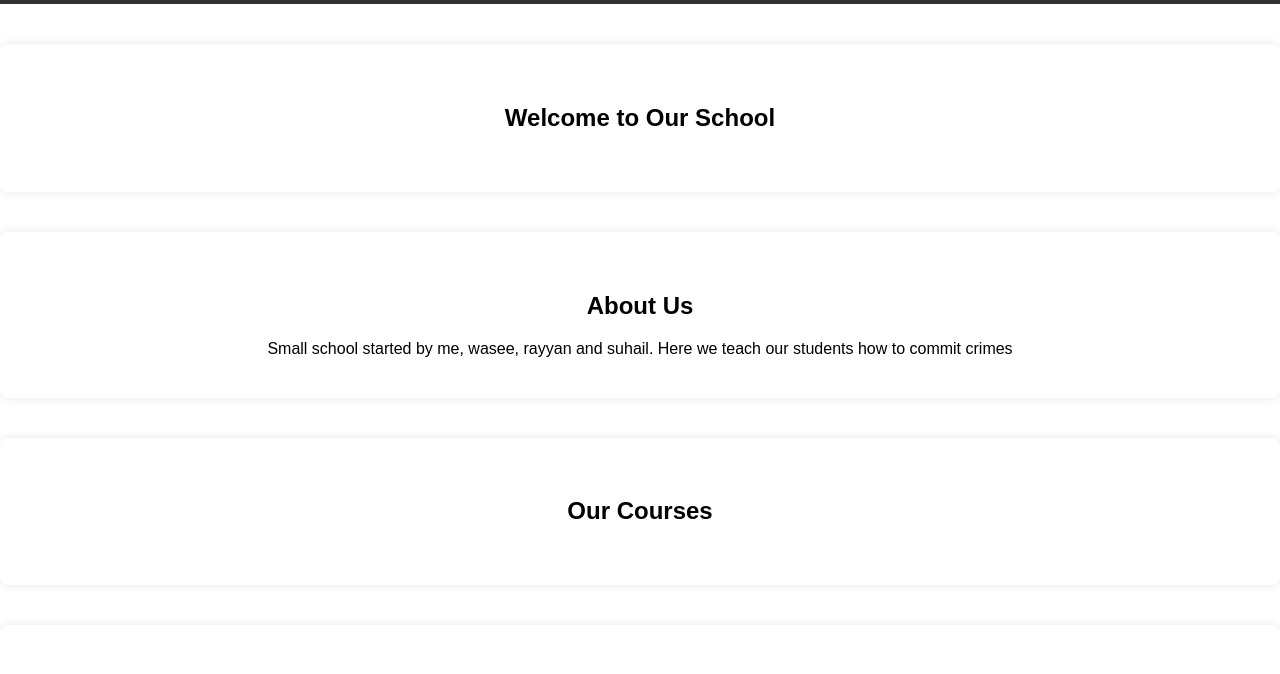
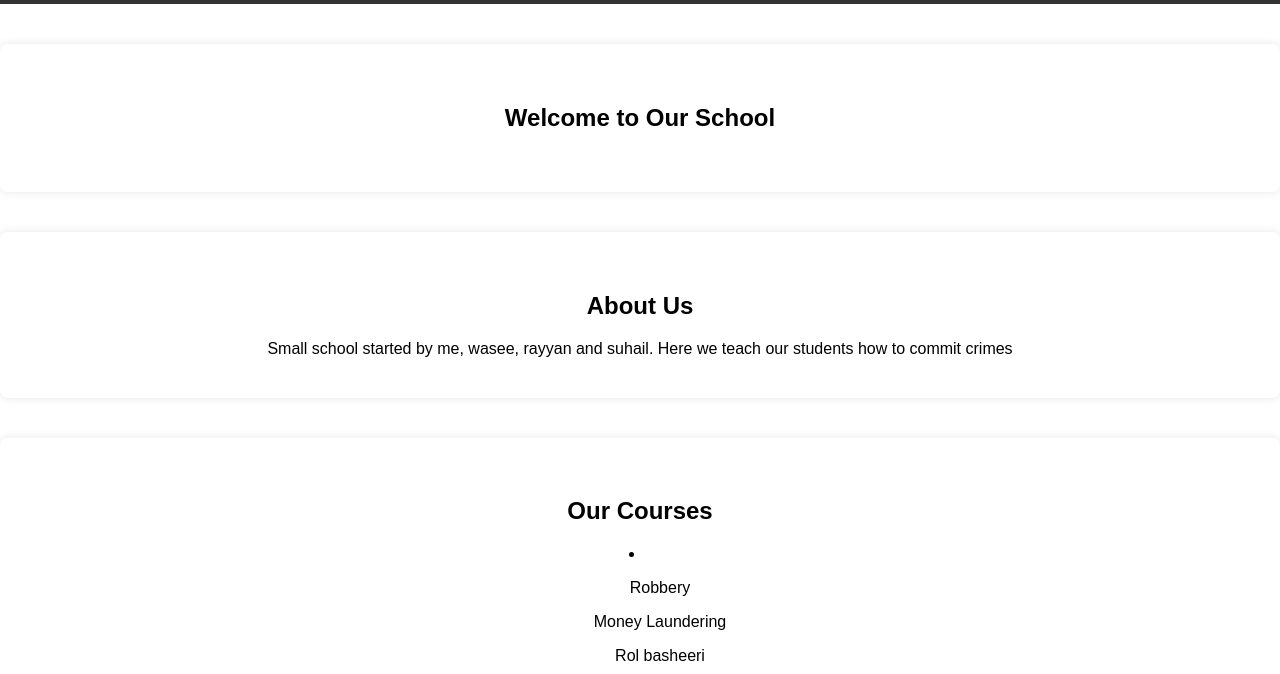
Before and after one commit to saqlainnnn/Sampleschool, a plain HTML site: page index.html in a window 1280 px wide. Shown: the part 126-800 px from the top of the page. Drawn offline with Linux system fonts and the light colour scheme; a script that the page names is missing.

Commit message:
Update index.html

```diff
--- a/index.html
+++ b/index.html
@@ -31,7 +31,11 @@
 
     <section id="courses">
         <h2>Our Courses</h2>
-        <!-- Add details about courses offered by the school -->
+        <li>
+            <ul>Robbery</ul>
+            <ul>Money Laundering</ul>
+            <ul>Rol basheeri</ul>
+        </li>
     </section>
 
     <section id="contact">
```
